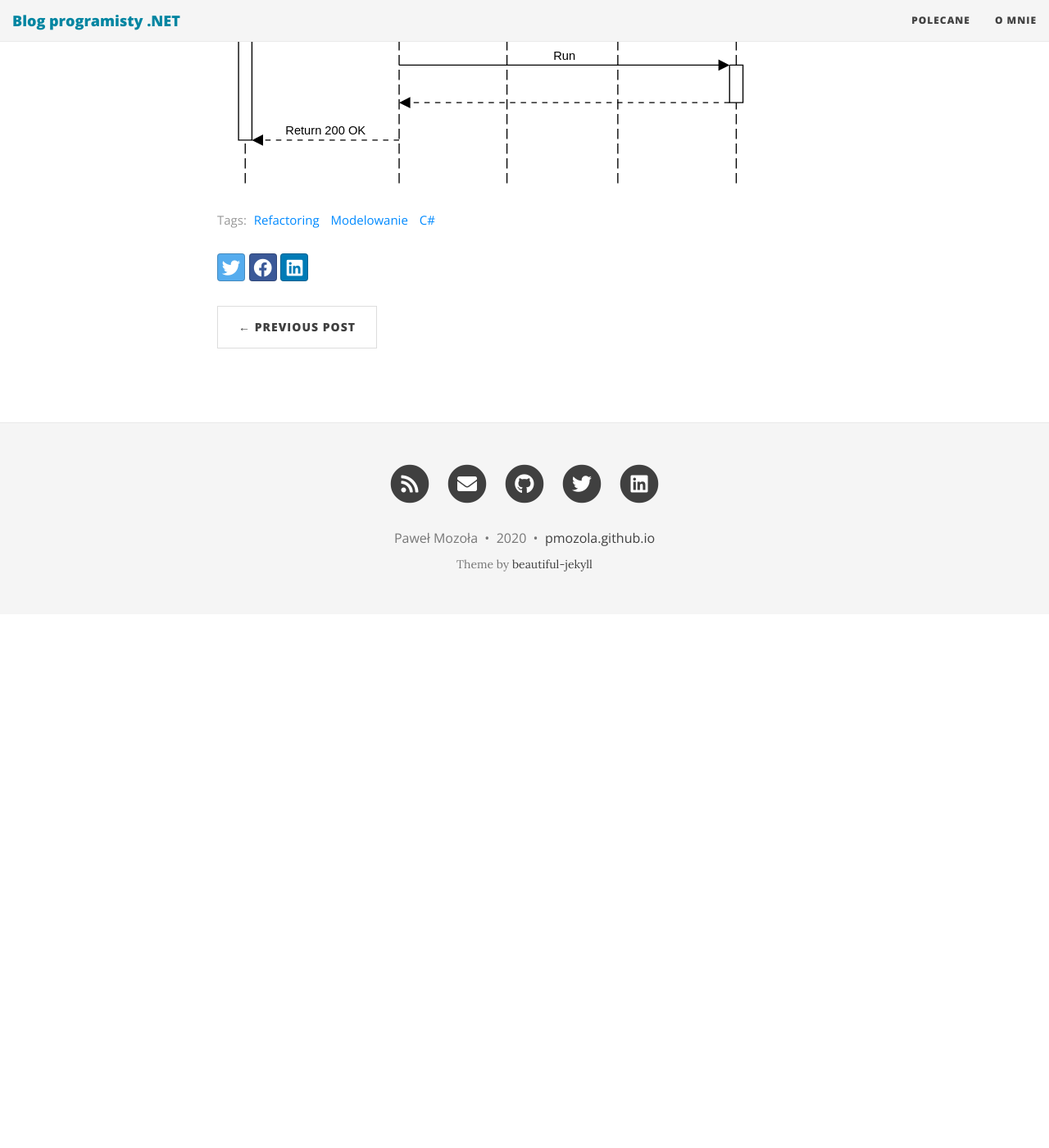
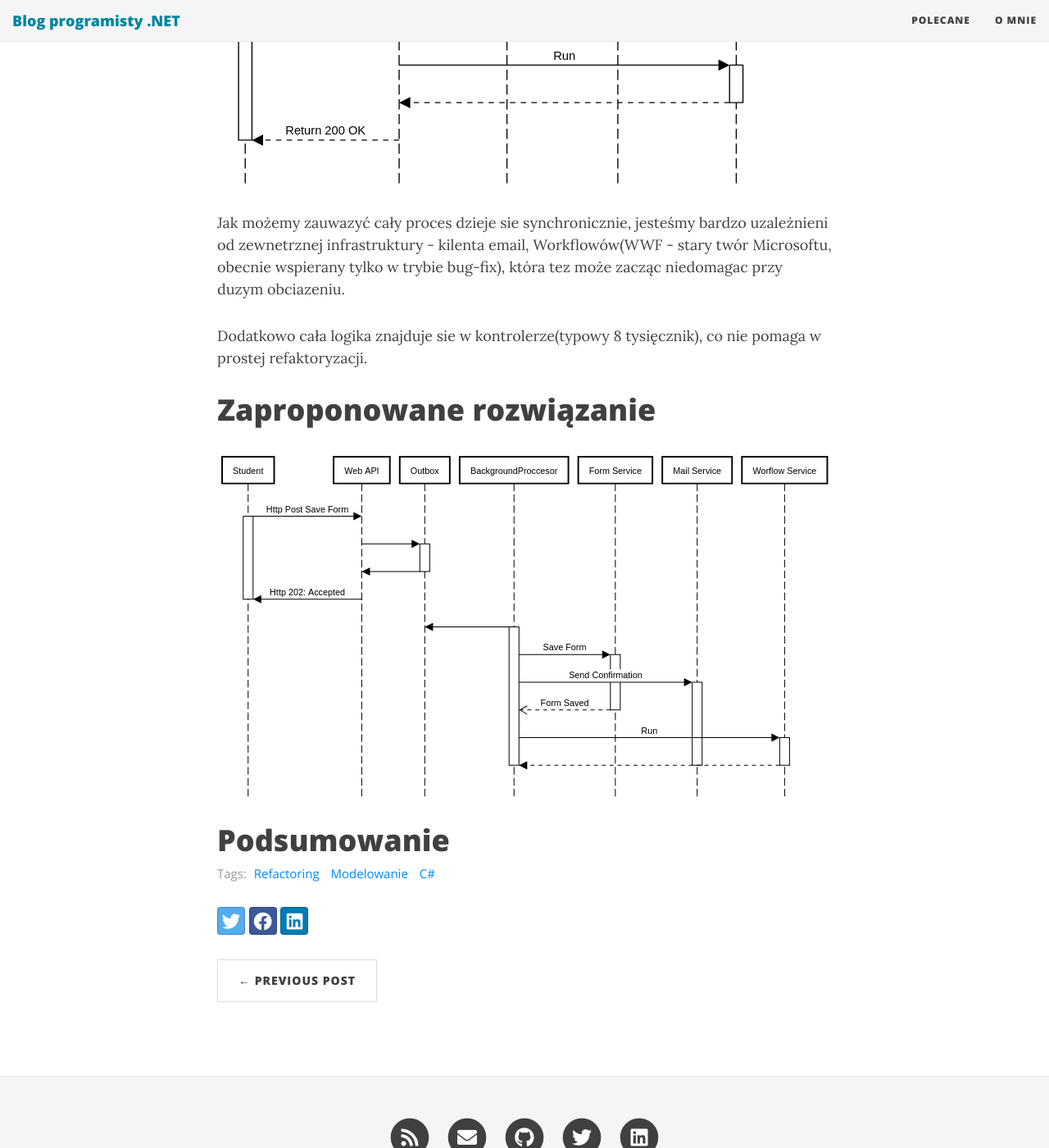
Before and after one commit to pmozola/pmozola.github.io, a Jekyll site: the page built from _posts/2020-03-24-remodeling-process.md, in a window 1280 px wide and 1400 px high, scrolled down 991 px. Shown: the whole window at 82% size. Built offline with Jekyll 4.4.1, drawn with Linux system fonts in a browser that asks for light colours; nearby versions of some CDN libraries; before the commit the page ends 1740 px from its top, so only the background shows below that.

Commit message:
draft - opis procesu, problem, obecne działanie

```diff
--- a/_posts/2020-03-24-remodeling-process.md
+++ b/_posts/2020-03-24-remodeling-process.md
@@ -9,3 +9,15 @@ tags: [Refactoring, Modelowanie, C#]
 TODO
 
 ![Alt text](/img/submitApplyNow_old.svg "Stary Proces")
+
+Jak możemy zauwazyć cały proces dzieje sie synchronicznie, jesteśmy bardzo uzależnieni od zewnetrznej infrastruktury - kilenta email, Workflowów(WWF - stary twór Microsoftu, obecnie wspierany tylko w trybie bug-fix), która tez może zacząc niedomagac przy duzym obciazeniu.
+
+Dodatkowo cała logika znajduje sie w kontrolerze(typowy 8 tysięcznik), co nie pomaga w prostej refaktoryzacji.
+
+# Zaproponowane rozwiązanie
+
+
+
+![Alt text](/img/submitApplyNow_new.svg "Nowy Proces")
+
+# Podsumowanie
```
Also changed, not shown: img/submitApplyNow_new.svg (added).
